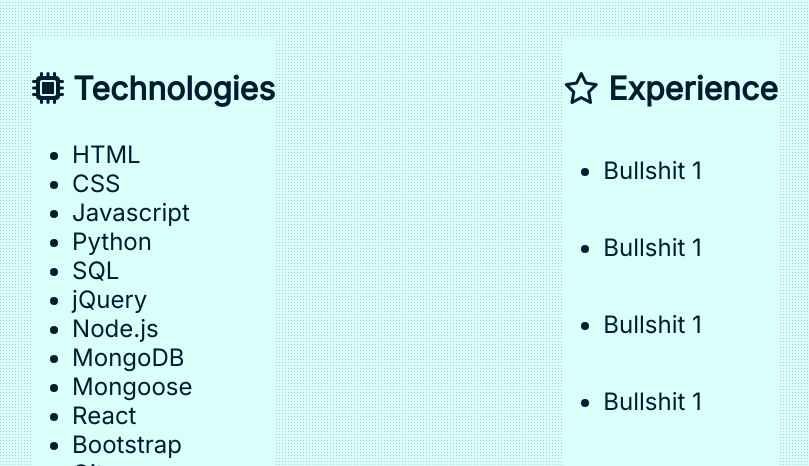
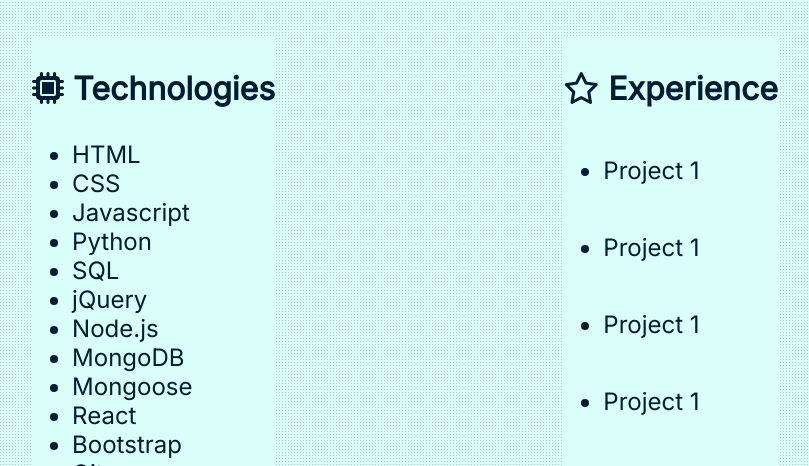
Before and after one commit to burntwilight/html-portfolio, a plain HTML site: page index.html in a window 1280 px wide. Shown: the part 1570-2036 px from the top of the page, without its empty margins (235-1044 px from the left). Drawn offline with Linux system fonts and the light colour scheme; a web font is replaced by a local one.

Commit message:
Update index.html

```diff
--- a/index.html
+++ b/index.html
@@ -57,10 +57,10 @@
         <div class="skills-container-2">
             <h3><i class="fa-regular fa-star"></i> Experience</h3>
             <ul>
-                <li>Bullshit 1</li>
-                <li>Bullshit 1</li>
-                <li>Bullshit 1</li>
-                <li>Bullshit 1</li>
+                <li>Project 1</li>
+                <li>Project 1</li>
+                <li>Project 1</li>
+                <li>Project 1</li>
             </ul>
         </div>
         </div>
```
